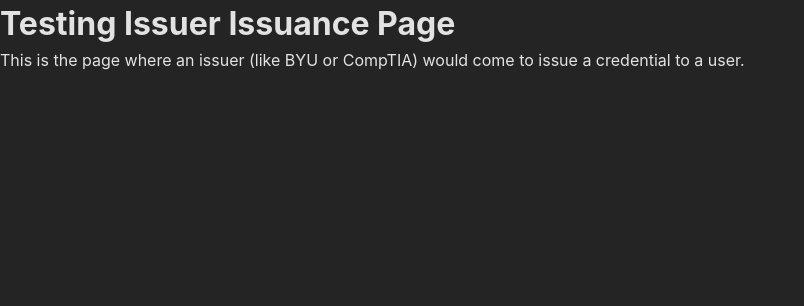
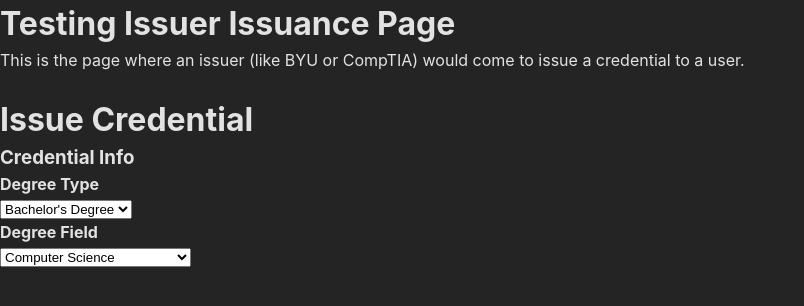
Before and after one commit to DexStephens/myverifi, a React (Vite) app in the folder client/: page /issuer-testing in a window 1280 px wide. Shown: the top 306 px of the page, without its empty margins (0-804 px from the left). Built offline with nearby package versions, Linux system fonts and the light colour scheme.

Commit message:
pre-pre-basic issuer page -- going to hit figma before continuing

```diff
--- a/client/src/pages/IssuerTesting.tsx
+++ b/client/src/pages/IssuerTesting.tsx
@@ -1,8 +1,33 @@
 export default function IssuerTesting() {
   return (
     <div>
-      <h1>Testing Issuer Issuance Page</h1>
-      <p>This is the page where an issuer (like BYU or CompTIA) would come to issue a credential to a user.</p>
+      <div>
+        <h1>Testing Issuer Issuance Page</h1>
+        <p>This is the page where an issuer (like BYU or CompTIA) would come to issue a credential to a user.</p>
+      </div>
+      <br />
+
+      <div>
+        <h1>Issue Credential</h1>
+
+        <div>
+          <h3>Credential Info</h3>
+
+          <h4>Degree Type</h4>
+          <select>
+            <option value="bach">Bachelor's Degree</option>
+            <option value="mast">Master's Degree</option>
+          </select>
+          <br />
+
+          <h4>Degree Field</h4>
+          <select>
+            <option value="cs">Computer Science</option>
+            <option value="ee">Electrical Engineering</option>
+            <option value="ubw">Underwater Basket Weaving</option>
+          </select>
+        </div>
+      </div>
     </div>
   );
 };
```
